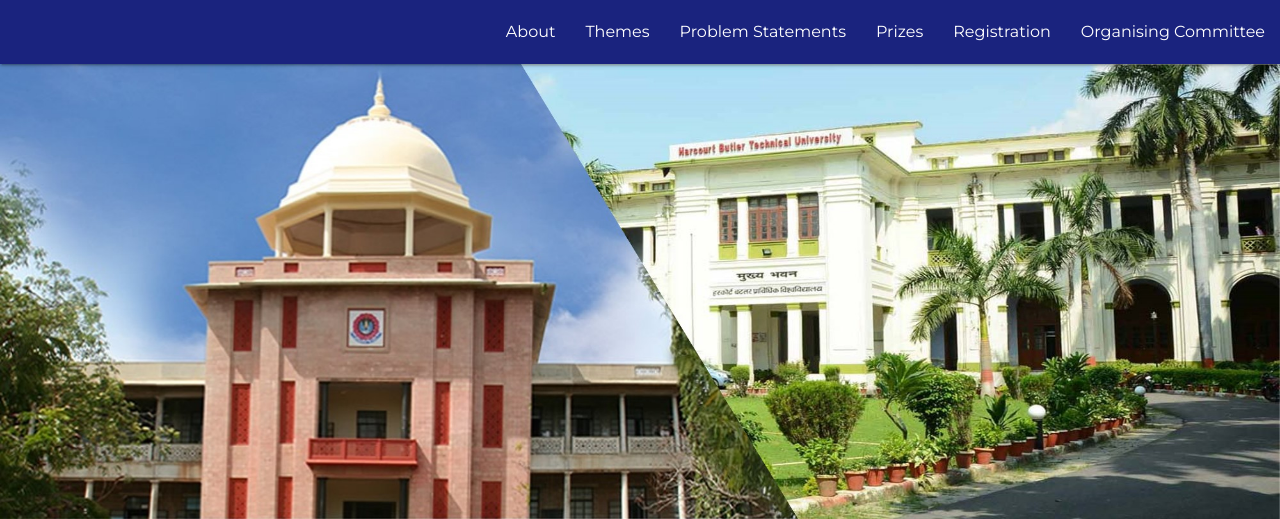
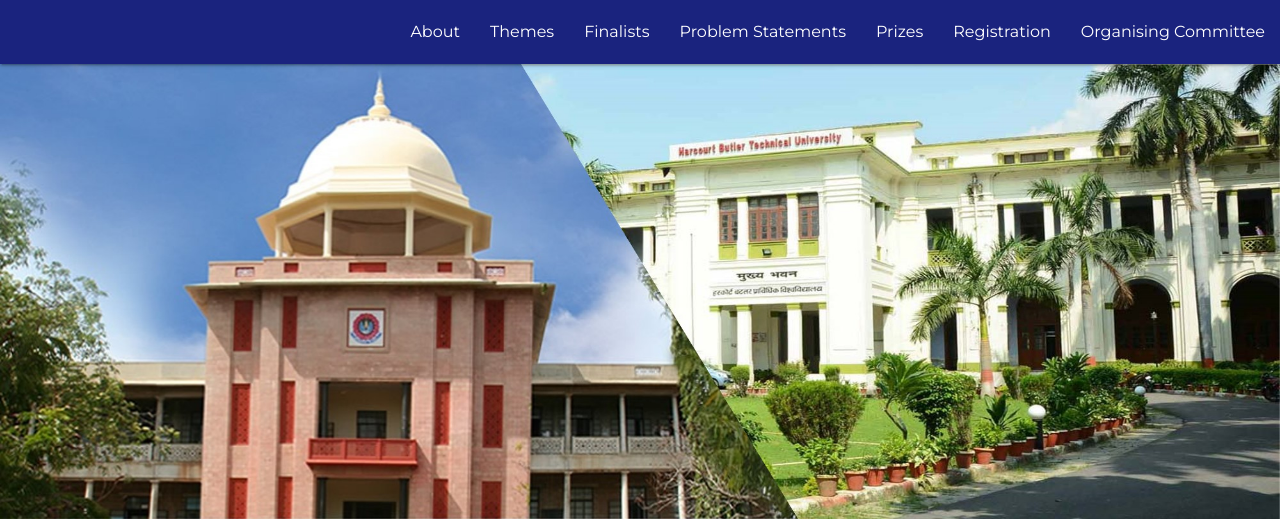
Before and after one commit to tcehbtuhackathon/tcehbtuhackathon.github.io, a PHP site: page / in a window 1280 px wide. Shown: the top 519 px of the page. Run offline with PHP 8.4, Linux system fonts and the light colour scheme; some libraries are stand-ins or nearby versions.

Commit message:
Finalists section added to menu

```diff
--- a/css/style.css
+++ b/css/style.css
@@ -42,6 +42,9 @@ p {
     height: 57vh;
     width: 100%;
   }
+  #finalists .carousel.carousel-slider {
+    height: 300px !important;
+  }
 }
 
 @media only screen and (max-width : 600px) {
@@ -51,6 +54,9 @@ p {
   }
   #index-banner .section .banner-image {
     height: 40vh;
+  }
+  #finalists .carousel.carousel-slider {
+    height: 40em !important;
   }
 }
 
--- a/index.html
+++ b/index.html
@@ -31,6 +31,8 @@
         <ul class="right hide-on-med-and-down">
           <li><a class="white-text" href="#">About</a></li>
           <li><a class="white-text" onclick="ga('send', 'event', 'MenuLinks', 'Themes');" href="#themes">Themes</a></li>
+          <li><a class="white-text" onclick="ga('send', 'event', 'MenuLinks', 'Finalists');"
+              href="#finalists">Finalists</a></li>
           <li><a class="white-text" onclick="ga('send', 'event', 'MenuLinks', 'Problem Statements');"
               href="#probstatements">Problem Statements</a></li>
           <li><a class="white-text" onclick="ga('send', 'event', 'MenuLinks', 'Prizes');" href="#prizes">Prizes</a></li>
@@ -47,6 +49,8 @@
     <li><a class="sidenav-close white-text" href="#">About</a></li>
     <li><a class="sidenav-close white-text" onclick="ga('send', 'event', 'MenuLinks', 'Themes');"
         href="#themes">Themes</a></li>
+    <li><a class="sidenav-close white-text" onclick="ga('send', 'event', 'MenuLinks', 'Finalists');"
+        href="#finalists">Finalists</a></li>
     <li><a class="sidenav-close white-text" onclick="ga('send', 'event', 'MenuLinks', 'Problem Statements');"
         href="#probstatements">Problem Statements</a></li>
     <li><a class="sidenav-close white-text" onclick="ga('send', 'event', 'MenuLinks', 'Prizes');"
@@ -953,8 +957,8 @@
   </div>
 
   <!-- Shortlisted Teams -->
-  <div class="container center-align" id="shortlistedTeams">
-    <h4 class=" white-text">Shortlisted Teams</h4>
+  <div class="container center-align" id="finalists">
+    <h4 class=" white-text">Finalists</h4>
     <ul class="tabs red darken-4">
       <li class="tab col s3"><a href="#page1" class="white-text">Page 1</a></li>
       <li class="tab col s3"><a href="#page2" class="white-text">Page 2</a></li>
@@ -1044,7 +1048,7 @@
           </tr>
           <tr>
             <td>GREPHON</td>
-            <td>ARAVINDMANIKANDAN R</td>
+            <td>ARAVIND MANIKANDAN R</td>
             <td>Reduce, Reuse & Recycle the Water used in Urban Homes & Apartments</td>
           </tr>
         </tbody>
```
